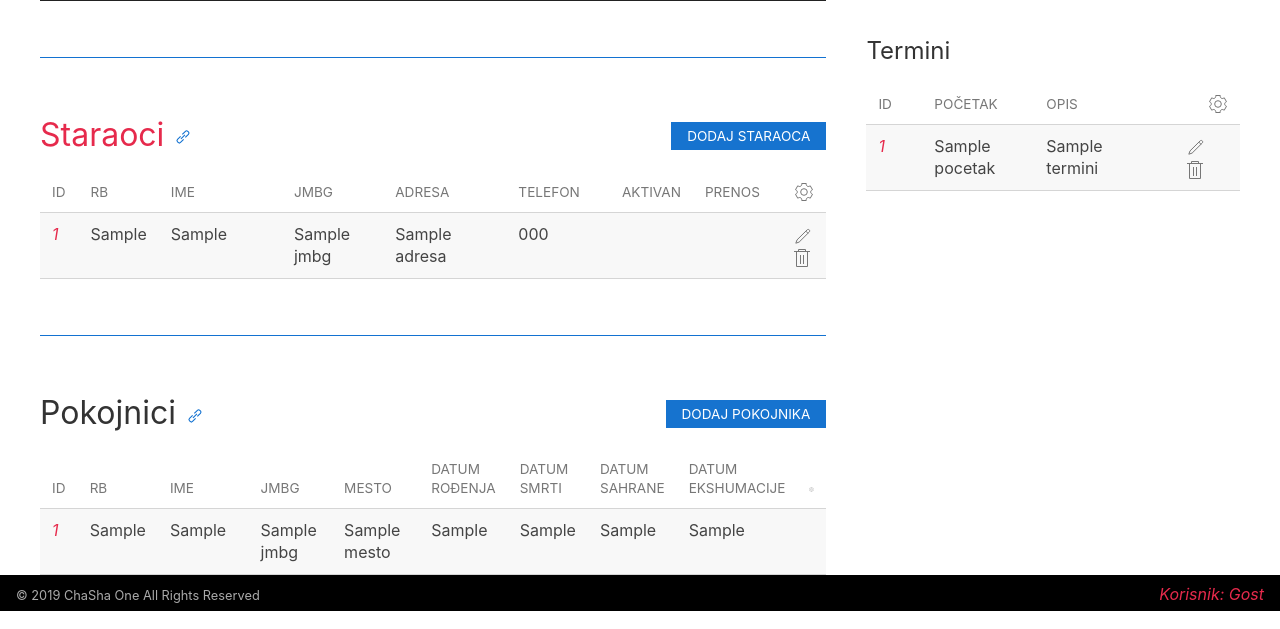
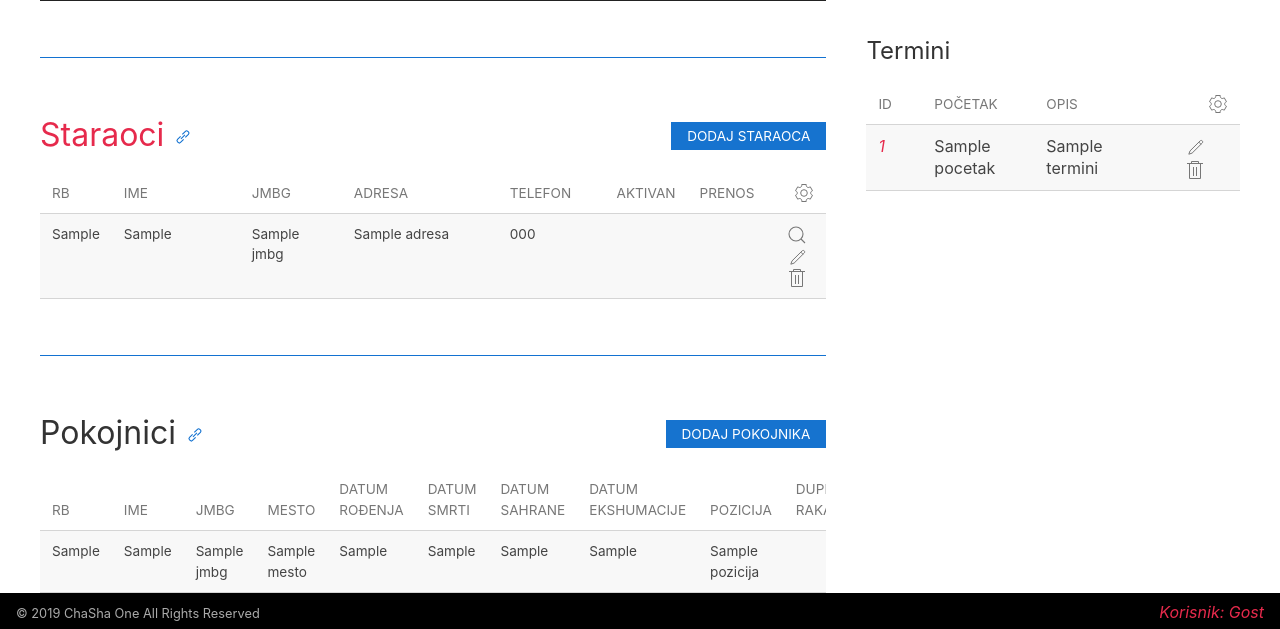
Before and after one commit to chana-chh/kartoteka, a PHP site: template app/views/karton_pregled.twig in a window 1280 px wide. Shown: the part 354-983 px from the top of the page. Run offline with PHP 8.4, Linux system fonts and the light colour scheme; the template is opened without the code that fills it: most values are stand-ins (such as "Sample title", 1, 10 or a date in 2020); some libraries are stand-ins or nearby versions.

Commit message:
Staraoci pregled

```diff
--- a/app/routes.php
+++ b/app/routes.php
@@ -74,6 +74,7 @@ $app->group('', function () {
     $this->post('/staraoci/dodavanje', '\App\Controllers\StaraociController:postStaraociDodavanje')->setName('staraoci.dodavanje.post');
     $this->post('/staraoci/brisanje', '\App\Controllers\StaraociController:postStaraociBrisanje')->setName('staraoci.brisanje');
     $this->get('/staraoci/izmena/{id}', '\App\Controllers\StaraociController:getStaraociIzmena')->setName('staraoci.izmena');
+    $this->get('/staraoci/pregled/{id}', '\App\Controllers\StaraociController:getStaraociPregled')->setName('staraoci.pregled');
     $this->post('/staraoci/izmena', '\App\Controllers\StaraociController:postStaraociIzmena')->setName('staraoci.izmena.post');
     // Pokojnici
     $this->get('/pokojnici', '\App\Controllers\PokojniciController:getPokojnici')->setName('pokojnici');
--- a/app/views/karton_pregled.twig
+++ b/app/views/karton_pregled.twig
@@ -16,9 +16,9 @@
   <div class="uk-clearfix">
     <div class="uk-float-left">
       <div class="uk-button-group">
-        <a href="{{ path_for('kartoni') }}" class="uk-button uk-button-primary uk-button-small">
+        <button onclick="window.history.back();" class="uk-button uk-button-primary uk-button-small">
           <span uk-icon="chevron-left"></span> Nazad
-        </a>
+        </button>
         <a href="{{ path_for('kartoni') }}" class="uk-button uk-button-primary uk-button-small">
           <span uk-icon="chevron-double-left"></span> SVI Kartoni
         </a>
@@ -93,14 +93,13 @@
   </div>
 </div>
 <div class="uk-overflow-auto">
-  <table class="uk-table uk-table-divider uk-table-striped uk-table-hover uk-table-small">
+  <table class="uk-table uk-table-divider uk-table-striped uk-table-hover uk-table-small uk-text-small">
     <thead>
       <tr>
-        <th class="w-5">Id</th>
         <th class="w-5">RB</th>
         <th class="w-20">Ime</th>
         <th class="w-15">JMBG</th>
-        <th class="w-20">Adresa</th>
+        <th class="w-25">Adresa</th>
         <th class="w-15">Telefon</th>
         <th class="w-5">Aktivan</th>
         <th class="w-5">Prenos</th>
@@ -110,7 +109,6 @@
     <tbody>
       {% for st in karton.staraoci() %}
       <tr>
-        <td><em>{{ st.id }}</em></td>
         <td>{{ st.redni_broj }}</td>
         <td>{{ st.punoIme() }}</td>
         <td>{{ st.jmbg }}</td>
@@ -120,6 +118,11 @@
         <td>{{ st.prenosDisabled()|raw }}</td>
         <td class="uk-clearfix">
           <ul class="uk-iconnav uk-float-right">
+             <li>
+              <a href="{{ path_for('staraoci.pregled',{id:st.id}) }}" title="Pregled">
+                <span uk-icon="search"></span>
+              </a>
+            </li>
             <li>
               <a href="{{ path_for('staraoci.izmena',{id:st.id}) }}" title="Izmena">
                 <span uk-icon="pencil"></span>
@@ -156,25 +159,25 @@
   </div>
 </div>
 <div class="uk-overflow-auto">
-  <table class="uk-table uk-table-divider uk-table-striped uk-table-hover uk-table-small">
+  <table class="uk-table uk-table-divider uk-table-striped uk-table-hover uk-table-small uk-text-small">
     <thead>
       <tr>
-        <th class="w-5">Id</th>
         <th class="w-5">RB</th>
         <th class="w-25">Ime</th>
         <th class="w-15">JMBG</th>
-        <th class="w-20">Mesto</th>
+        <th class="w-10">Mesto</th>
         <th class="w-5">Datum rođenja</th>
         <th class="w-5">Datum smrti</th>
         <th class="w-5">Datum sahrane</th>
         <th class="w-5">Datum ekshumacije</th>
+        <th class="w-10">Pozicija</th>
+        <th class="w-5">Dupla raka</th>
         <th class="w-10 uk-text-right"><span uk-icon="cog"></span></th>
       </tr>
     </thead>
     <tbody>
       {% for pok in karton.pokojnici() %}
       <tr>
-        <td><em>{{ pok.id }}</em></td>
         <td>{{ pok.redni_broj }}</td>
         <td>{{ pok.punoIme() }}</td>
         <td>{{ pok.jmbg }}</td>
@@ -183,6 +186,8 @@
         <td>{{ pok.datum_smrti() }}</td>
         <td>{{ pok.datum_sahrane() }}</td>
         <td>{{ pok.datum_ekshumacije() }}</td>
+        <td>{{ pok.pozicija }}</td>
+        <td>{{ pok.duplaDisabled()|raw }}</td>
         <td class="uk-clearfix">
           <ul class="uk-iconnav uk-float-right">
             <li>
--- a/app/views/pokojnici.twig
+++ b/app/views/pokojnici.twig
@@ -33,10 +33,10 @@
                 <th class="w-10 black-bg"><i class="fas fa-link"> Karton</th>
                 <th class="w-5 black-bg">RB</th>
                 <th class="w-20 black-bg">Ime</th>
-                <th class="w-15 black-bg">JMBG</th>
+                <th class="w-10 black-bg">JMBG</th>
                 <th class="w-10 black-bg">Mesto</th>
                 <th class="w-5 black-bg">Dupla</th>
-                <th class="w-5 black-bg">Pozicija</th>
+                <th class="w-10 black-bg">Pozicija</th>
                 <th class="w-5 black-bg">Datum rođenja</th>
                 <th class="w-5 black-bg">Datum smrti</th>
                 <th class="w-5 black-bg">Datum sahrane</th>
--- a/app/views/raspored_dodavanje.twig
+++ b/app/views/raspored_dodavanje.twig
@@ -343,7 +343,7 @@
 	</div>
 	<div class="uk-button-group uk-width-1-4 uk-margin-medium-bottom">
 		<button class="uk-button uk-button-primary uk-width-1-2">Snimi</button>
-		<a href="{{ path_for('raspored') }}" class="uk-button uk-button-secondary uk-width-1-2">Otkaži</a>
+		<button onclick="window.history.back();" class="uk-button uk-button-secondary uk-width-1-2">Otkaži</button>
 	</div>
 	<div class="uk-width-3-4"></div>
 </form>
--- a/app/views/raspored_tabela.twig
+++ b/app/views/raspored_tabela.twig
@@ -6,9 +6,9 @@
   <div class="uk-clearfix">
     <div class="uk-float-left">
       <div class="uk-button-group">
-        <a href="{{ path_for('raspored') }}" class="uk-button uk-button-primary uk-button-small">
+        <button onclick="window.history.back();" class="uk-button uk-button-primary uk-button-small">
           <span uk-icon="chevron-left"></span> Nazad
-        </a>
+        </button>
       </div>
     </div>
   </div>
--- a/app/views/staraoci.twig
+++ b/app/views/staraoci.twig
@@ -61,6 +61,11 @@
                 <td>{{ st.prenosDisabled()|raw }}</td>
                 <td class="uk-clearfix">
                     <ul class="uk-iconnav uk-float-right">
+                                     <li>
+              <a href="{{ path_for('staraoci.pregled',{id:st.id}) }}" title="Pregled">
+                <span uk-icon="search"></span>
+              </a>
+            </li>
                         <li>
                             <a href="{{ path_for('transakcije.pregled', { id: st.karton_id }) }}"
                                 title="Transakcije"><span uk-icon="credit-card"></span></a>
--- a/app/views/uplate.twig
+++ b/app/views/uplate.twig
@@ -6,9 +6,9 @@
   <div class="uk-clearfix">
     <div class="uk-float-left">
       <div class="uk-button-group">
-        <a href="{{ path_for('transakcije.pregled', { id: karton.id }) }}" class="uk-button uk-button-primary uk-button-small">
+        <button onclick="window.history.back();" class="uk-button uk-button-primary uk-button-small">
           <span uk-icon="chevron-left"></span> Nazad
-        </a>
+        </button>
       </div>
     </div>
   </div>
```
Also changed, not shown: app/controllers/StaraociController.php (+8 -0 lines), app/models/Pokojnik.php (+7 -0 lines), app/views/home.twig (+4 -4 lines), app/views/karton_mapa.twig (+9 -7 lines), app/views/staraoc_pregled.twig (added, +34 -0 lines).
